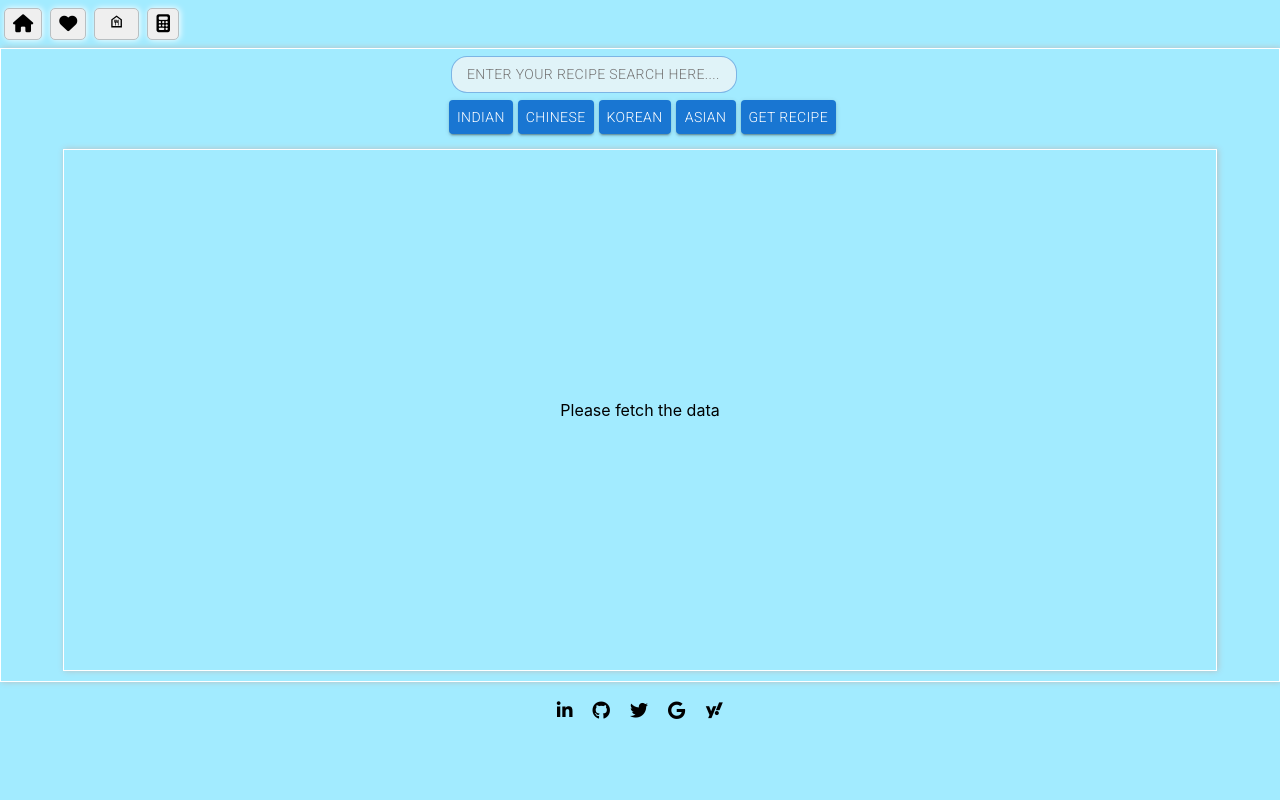
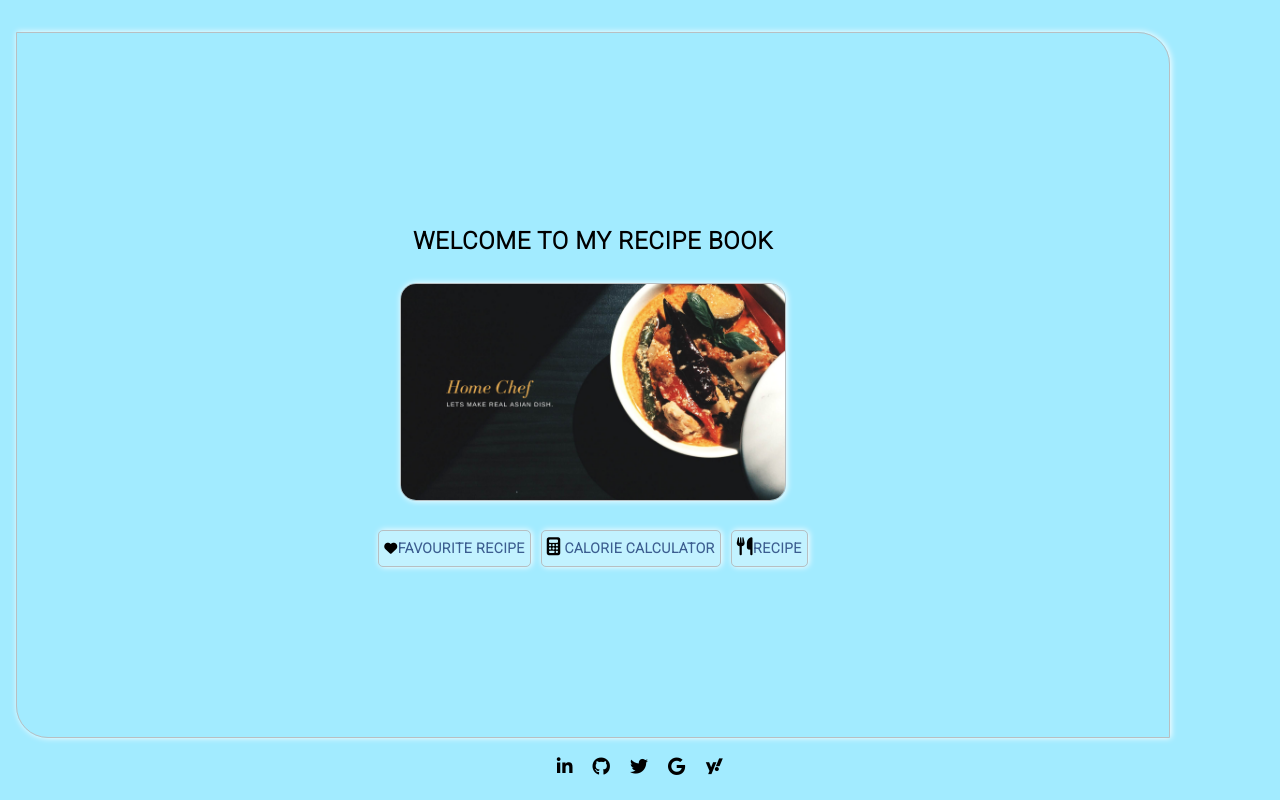
Before and after one commit to asaad227/asian-recipe, a React (Create React App) app: page / in a window 1280 px wide. Built offline with nearby package versions, Linux system fonts and the light colour scheme; a web font is replaced by a local one.

Commit message:
update home page

```diff
--- a/public/index.html
+++ b/public/index.html
@@ -28,7 +28,7 @@
       work correctly both with client-side routing and a non-root public URL.
       Learn how to configure a non-root public URL by running `npm run build`.
     -->
-    <title>React App</title>
+    <title>Recipe App</title>
   </head>
   <body>
     <noscript>You need to enable JavaScript to run this app.</noscript>
--- a/src/Components/App/App.js
+++ b/src/Components/App/App.js
@@ -61,7 +61,7 @@ function App() {
   function checklist(){
     if(data.length === 0){
       return(<div className='flex-fetch'>
-        <p>Please fetch the data</p>
+        <h4>Chicken, Meat,fish or vegetarian recipes just type in the text box and choose your cuisine of your choice for your favourite recipe!!</h4>
       </div>)
     }else{
      return (data.map((e, index)=>
--- a/src/Components/Main/Main.js
+++ b/src/Components/Main/Main.js
@@ -4,7 +4,7 @@ import Fav from '../Fav/Fav';
 import App from '../App/App';
 import { Route } from 'react-router-dom';
 import "./index.css"
-// import Profile from '../Profile';
+import Profile from '../Profile';
 import CaloreCounter from '../Calories';
 import SocialLink from '../Social-links';
 
@@ -13,8 +13,8 @@ export default function Main() {
   return (
     <div>
       <Routes>
-      {/* <Route path="/" element={<Profile />}/> */}
-      <Route path="/" element={<App />}/>
+      <Route path="/" element={<Profile />}/>
+      <Route path="/recipe" element={<App />}/>
       <Route path="fav" element={<Fav />} />
       <Route path="*" element={<h1>404 Not Found</h1>} />
       <Route path='calories' element={<CaloreCounter />} />
--- a/src/Components/Nav/Nav.js
+++ b/src/Components/Nav/Nav.js
@@ -1,19 +1,15 @@
 import React from 'react';
 import "./index.css";
 import {Link} from 'react-router-dom';
-// import { RiHomeSmileLine } from "react-icons/ri";
+import { RiHomeSmileLine } from "react-icons/ri";
 import {  MdOutlineFoodBank  } from "react-icons/md";
 export default function Nav() {
   return (
     <div>
-        {/* <button className='navBtn'><Link className='navList' to="/">
-        <RiHomeSmileLine  className='iconNav'/>Recipe Home
-          </Link></button> */}
-          <button className='navBtn'>
-          <a href="https://todo-reminder-two.vercel.app/">
-          <i className='fa fa-home' aria-hidden="true"></i>
-         </a>
-          </button>
+        <button className='navBtn'><Link className='navList' to="/">
+        <RiHomeSmileLine  className='iconNav'/>
+          </Link></button>
+
           <button className='navBtn'><Link to="/fav">
           <i className="fa fa-heart" aria-hidden="true"></i>
           </Link></button>
--- a/src/Components/Profile/index.js
+++ b/src/Components/Profile/index.js
@@ -28,11 +28,7 @@ const Profile = () => {
 
           Recipe</Link>
           </button>
-          <button className="mainIcon" >
-          <a href="https://todo-reminder-two.vercel.app/">
-          <i className='fa fa-home' aria-hidden="true"></i>
-         </a>
-          </button>
+
         </div>
 
       </div>
```
